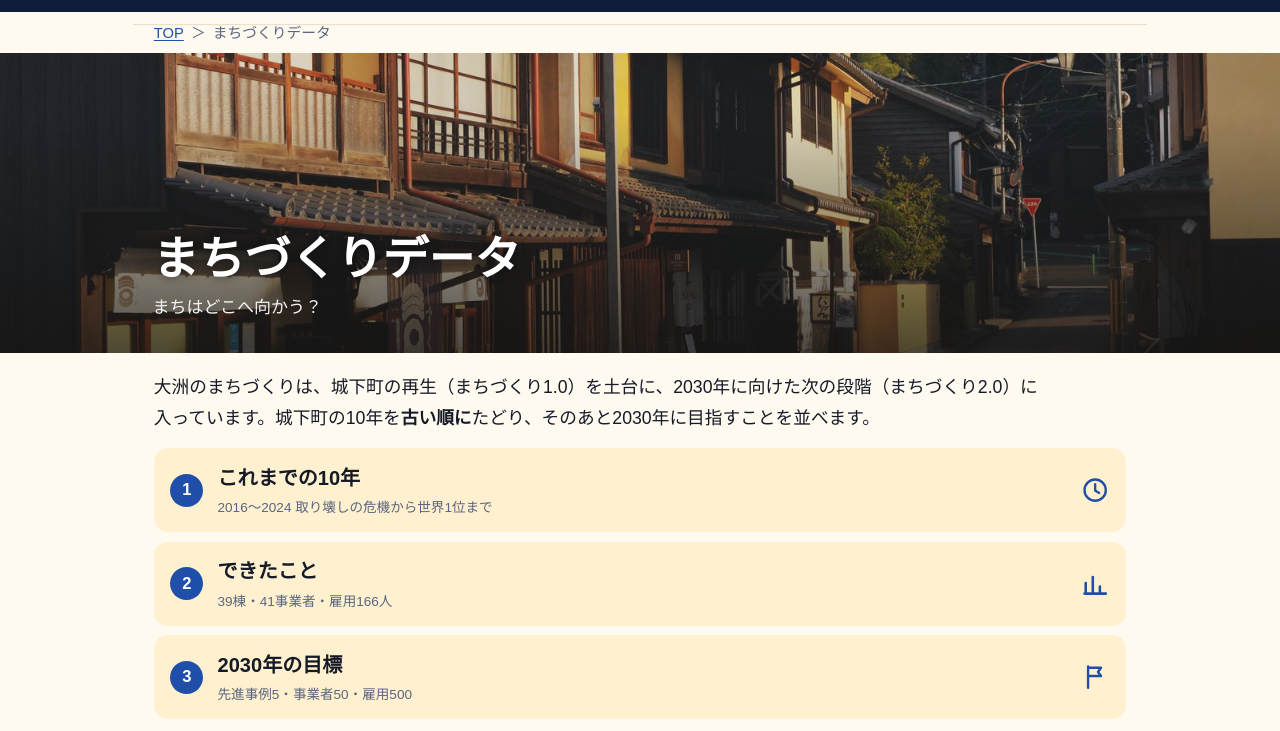
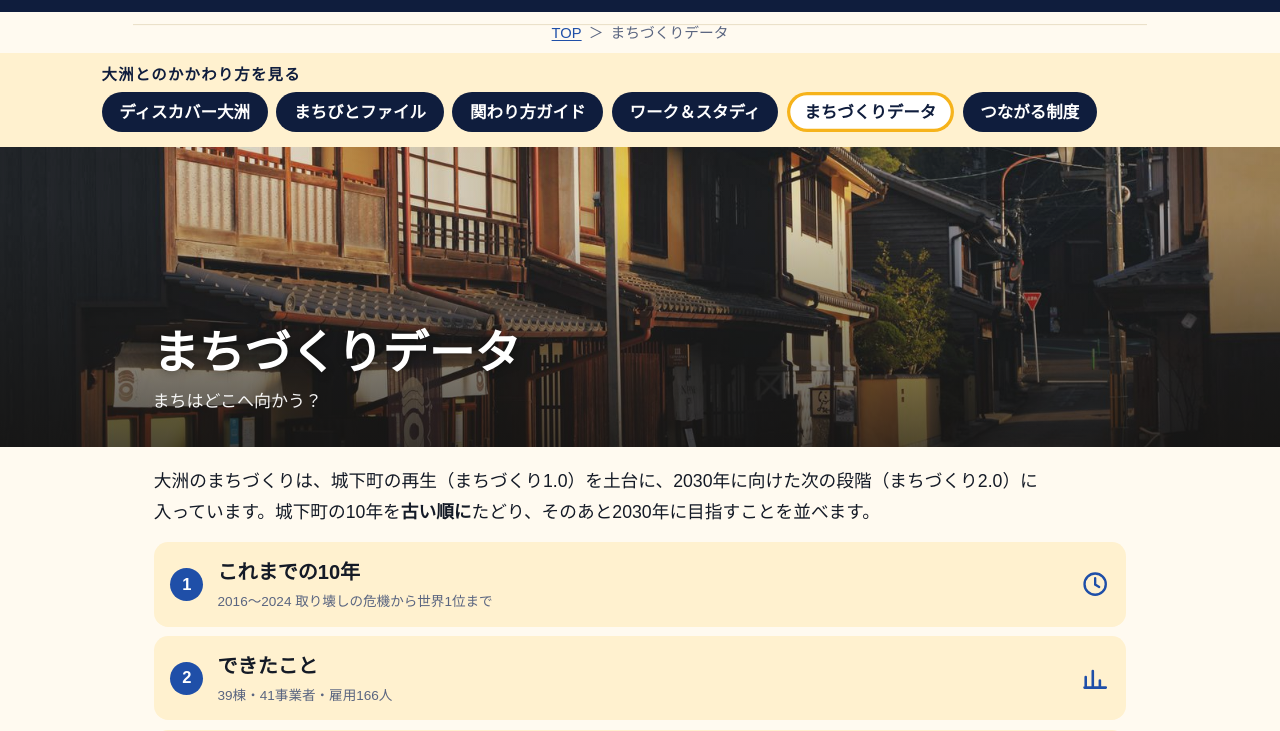
Before and after one commit to asumaru3lfb/ozu-company-web, a plain HTML site: page data/index.html in a window 1280 px wide. Shown: the part 63-794 px from the top of the page. Drawn offline with Linux system fonts and the light colour scheme; a web font is replaced by a local one.

Commit message:
「大洲とのかかわり方を見る」を各ページの上部（ヘッダー・パンくずの下）へ移動
Co-Authored-By: Claude Sonnet 5.5 <noreply@anthropic.com>

```diff
--- a/assets/ozu-company.css
+++ b/assets/ozu-company.css
@@ -78,3 +78,26 @@ html body,html body *{font-family:var(--oc-font)!important}
   body > .hero .sub,body > .hero .ask,body > .page-band p{font-size:17px !important}
   body > .oc-crumb{max-width:1015px}
 }
+
+/* ===== 「大洲とのかかわり方を見る」を各ページの上部へ（三好 2026-11-18）=====
+   HTMLは毎晩作り直されるため、並び順はCSSで入れ替える。ヘッダー→パンくず→この帯→ページ本体→フッターの順 */
+body{display:flex;flex-direction:column}
+body > *{order:5}
+body > .oc-hd{order:0}
+body > .oc-crumb{order:1}
+body > .oc-ways{order:2}
+body > .oc-foot{order:9}
+.oc-ways{margin:0 !important;background:var(--oc-cream2)}
+.oc-ways .oc-in{max-width:1015px;padding:10px 18px 12px;gap:6px}
+.oc-ways .oc-h{font-size:13px;letter-spacing:.08em}
+.oc-ways .oc-grid{display:flex;gap:8px;overflow-x:auto;padding-bottom:2px;scrollbar-width:none}
+.oc-ways .oc-grid::-webkit-scrollbar{display:none}
+.oc-ways .oc-way{flex:none;min-height:0;padding:8px 16px;border-radius:999px;display:block}
+.oc-ways .oc-way small,.oc-ways .oc-way i,.oc-ways .oc-totop{display:none}
+.oc-ways .oc-way b{font-size:14px;white-space:nowrap}
+@media (min-width:900px){
+  body > .oc-ways{zoom:1.1}
+  .oc-ways .oc-h{font-size:14px}
+  .oc-ways .oc-way b{font-size:15px}
+  .oc-ways .oc-grid{flex-wrap:wrap;overflow:visible}
+}
```
